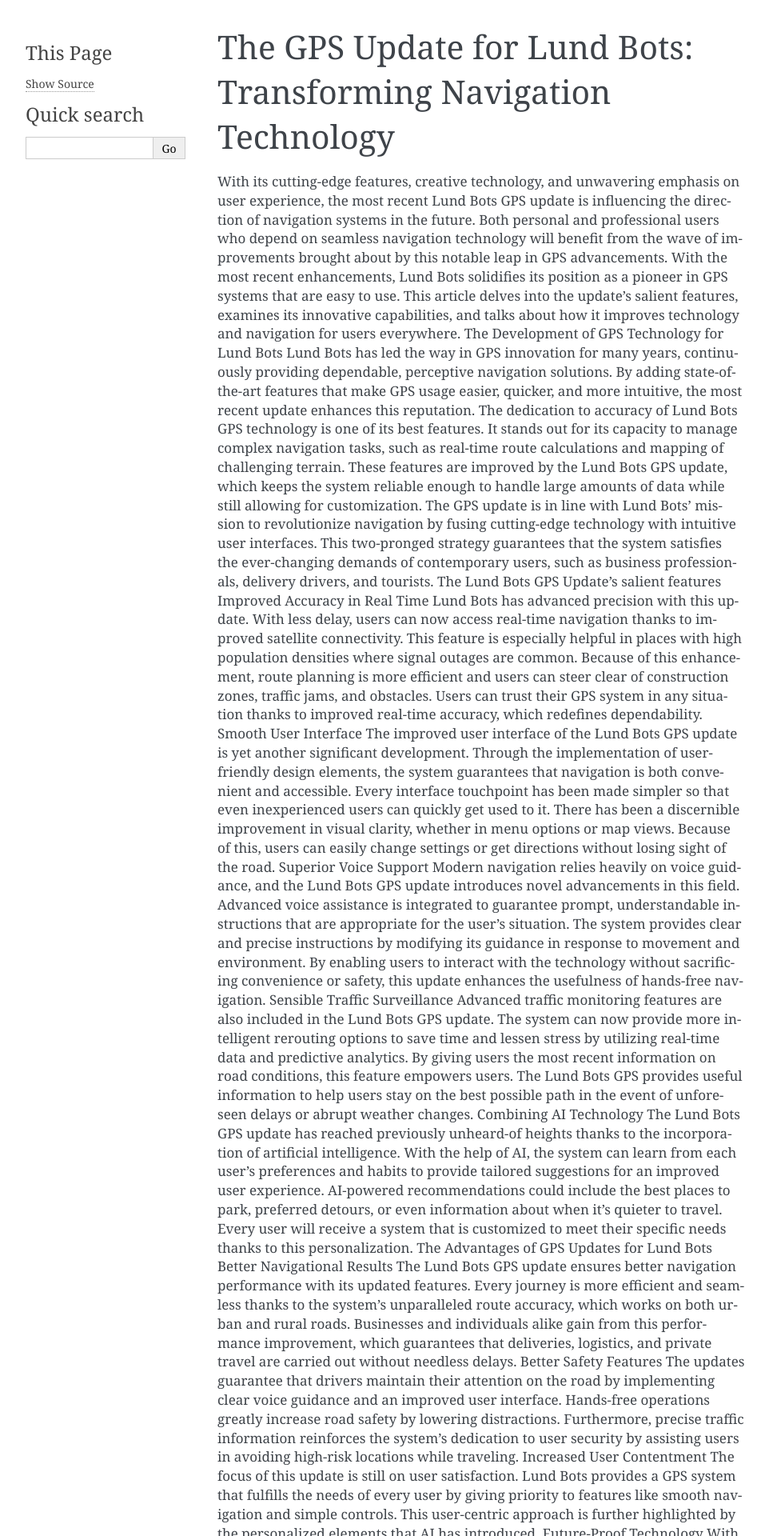
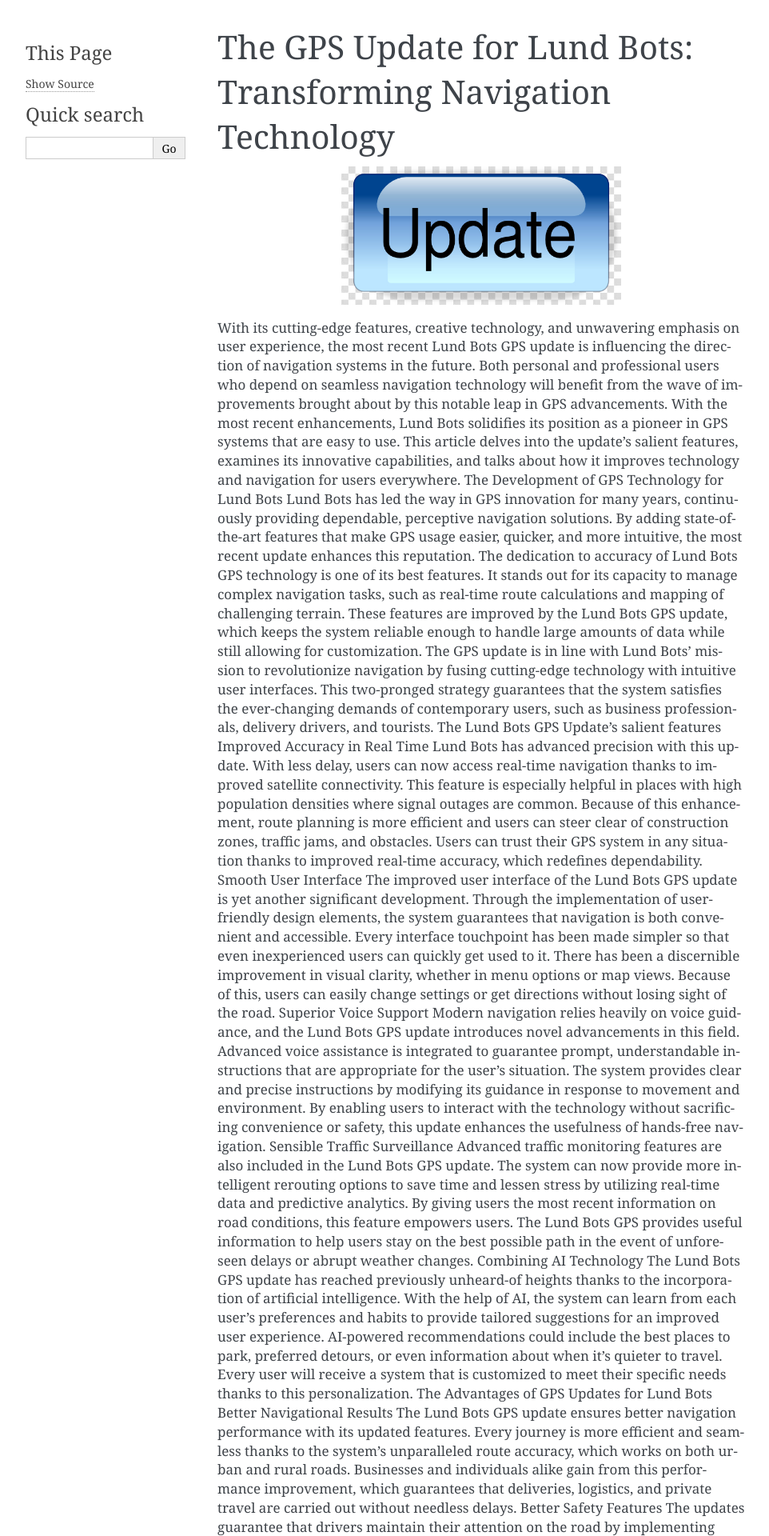
Before and after one commit to WlakerDevin12/Lund-Boats-Gps-Update, a Sphinx documentation site: the page built from docs/index.rst, in a window 1280 px wide. Shown: the top 1920 px of the page at 80% size, without its empty margins (148-1110 px from the left). Built offline with Sphinx 7.4.7, drawn with Linux system fonts in a browser that asks for light colours.

Commit message:
Update index.rst

```diff
--- a/docs/index.rst
+++ b/docs/index.rst
@@ -4,7 +4,7 @@
 .. toctree::
    :maxdepth: 2
    :caption: Contents:
-.. image::
+.. image:: corosgpsupdate.jpg
    :alt: My Project Logo
    :width: 350px
    :align: center
```
